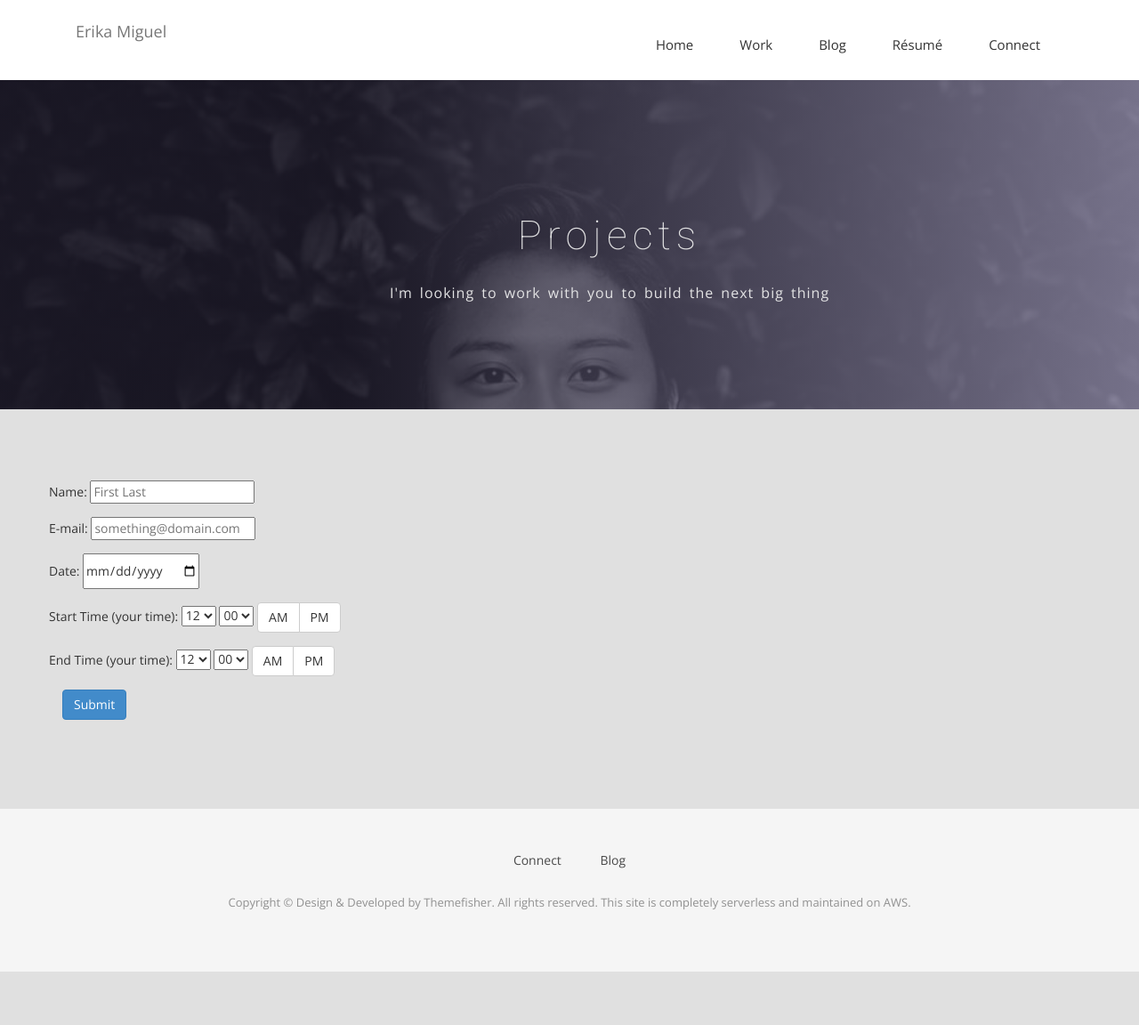
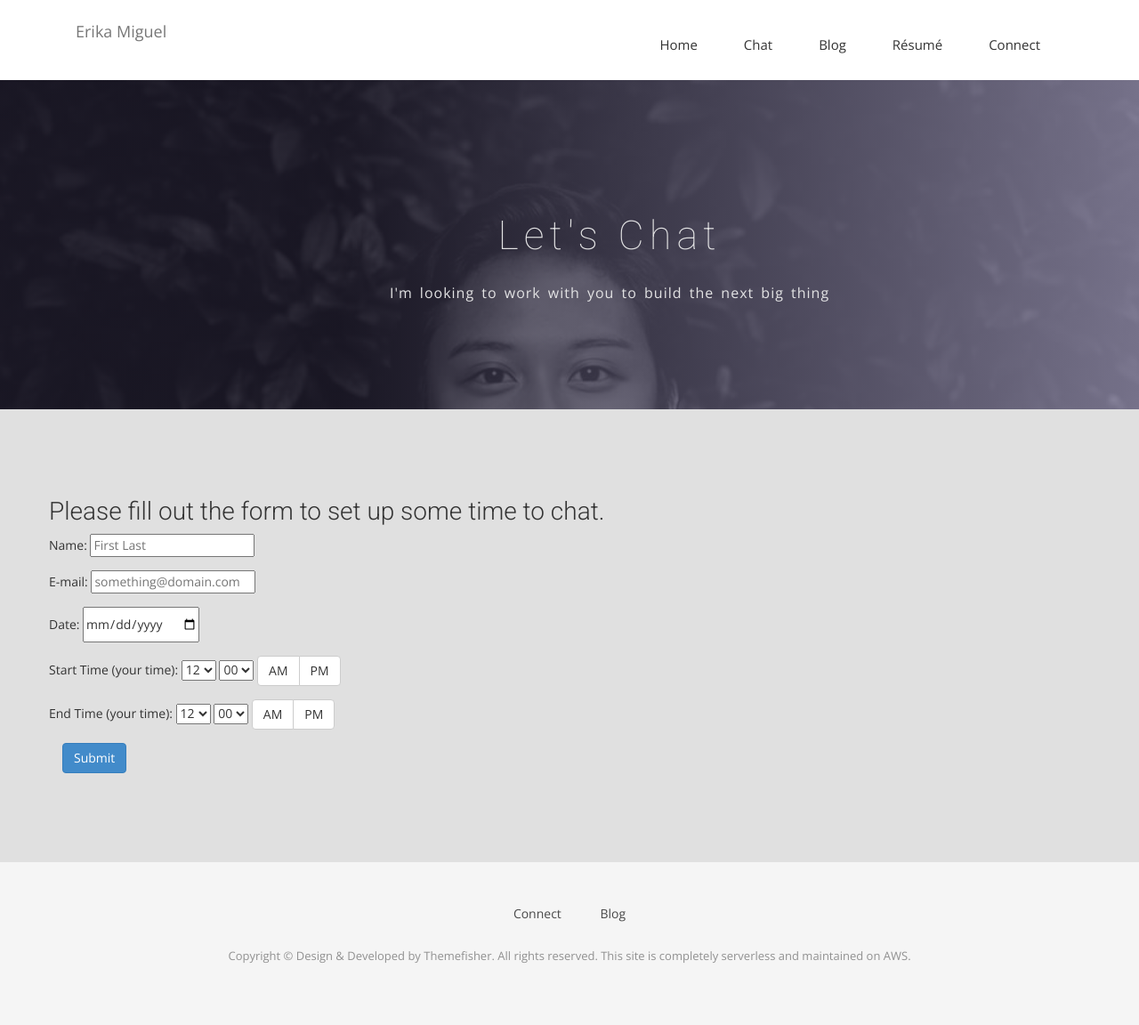
Before and after one commit to evmiguel/erikamiguel, a Jekyll site: the page built from erikamiguel.com/chat.html, in a window 1280 px wide. Shown: the whole page at 89% size. Built offline with Jekyll 4.4.1, drawn with Linux system fonts in a browser that asks for light colours; nearby versions of some CDN libraries; some web fonts are replaced; before the commit the page ends 1092 px from its top, so only the background shows below that.

Commit message:
changing work page to chat

```diff
--- a/erikamiguel.com/_includes/header.html
+++ b/erikamiguel.com/_includes/header.html
@@ -22,7 +22,7 @@
             <div class="collapse navbar-collapse" id="bs-example-navbar-collapse-1">
               <ul class="nav navbar-nav navbar-right">
                 <li><a href="{{ site.baseurl }}/">Home</a></li>
-                <li><a href="{{ site.baseurl }}/work">Work</a></li>
+                <li><a href="{{ site.baseurl }}/chat">Chat</a></li>
                 <li><a href="{{ site.baseurl }}/blog">Blog</a></li>
                 <li><a href="{{ site.baseurl }}/cv">Résumé</a></li>
                 <li><a href="{{ site.baseurl }}/connect">Connect</a></li>
--- a/erikamiguel.com/work.html
+++ b/erikamiguel.com/chat.html
@@ -1,7 +1,7 @@
 ---
 layout: page
-title: Work
-permalink: /work/
+title: Chat
+permalink: /chat/
 ---
 
     <!-- Slider Start -->
@@ -10,7 +10,7 @@ permalink: /work/
         <div class="row">
             <div class="col-md-12">
                 <div class="block">
-                    <h1>Projects</h1>
+                    <h1>Let's Chat</h1>
                     <p>I'm looking to work with you to build the next big thing</p>
                 </div>
             </div>
@@ -21,6 +21,7 @@ permalink: /work/
 <section id="portfolio-work">
     <div class="container">
         <div class="row">
+          <h3>Please fill out the form to set up some time to chat.</h3>
           <div class="col-md-12 col-lg-12">
             <div class="block">
             <form id="consultation_form" class="form-horizontal">
```
